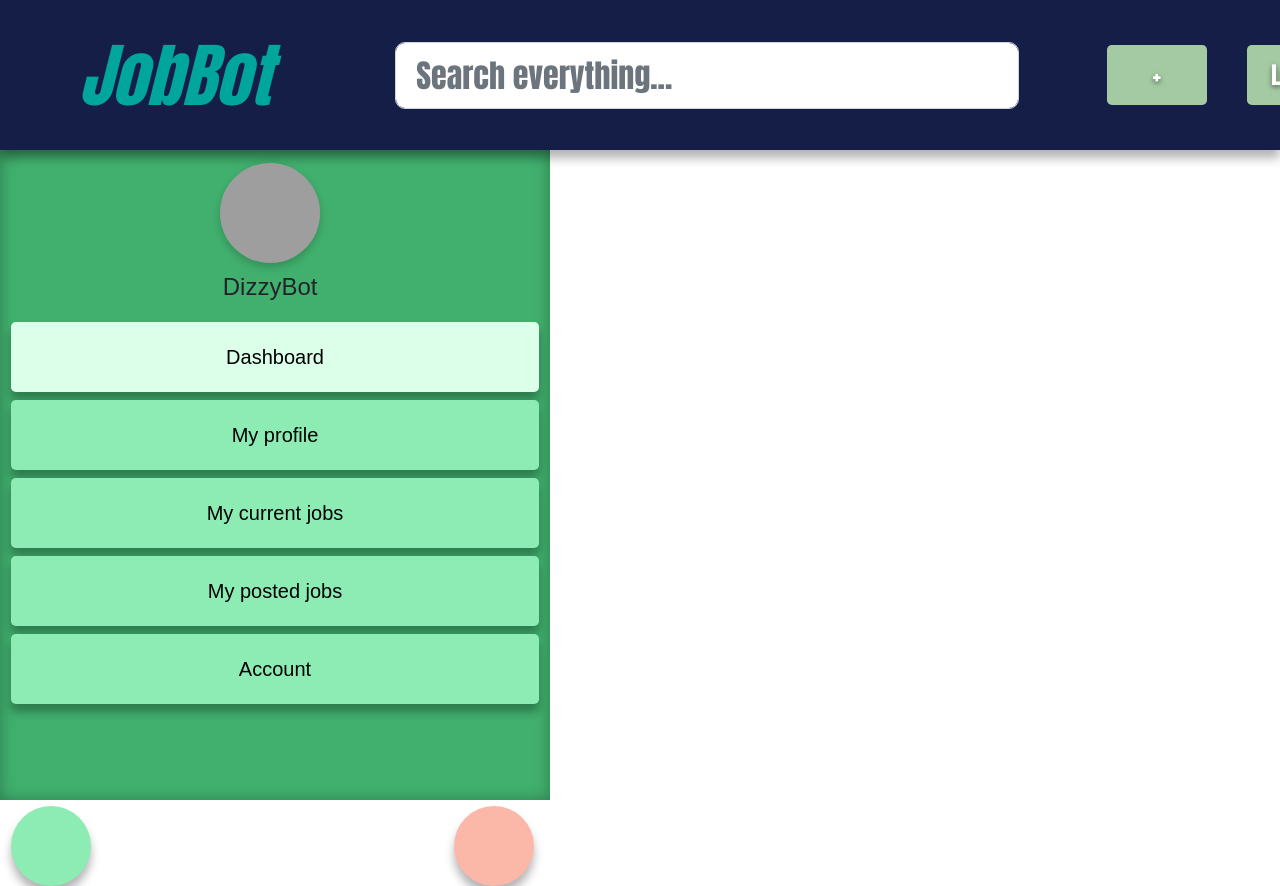
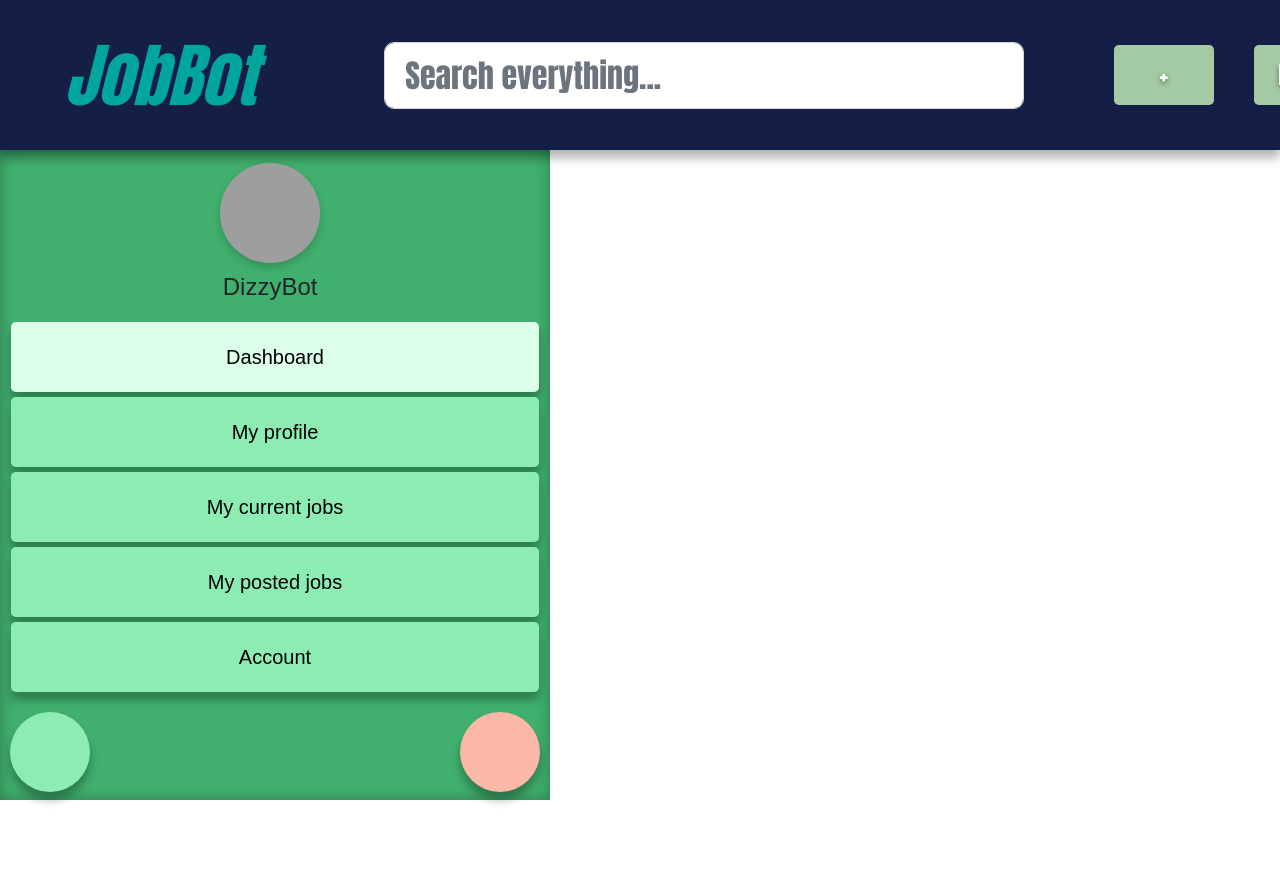
Before and after one commit to SomezakiNayuki/JobBot, an Angular app in the folder JobBot-UI/: page / in a window 1280 px wide. Shown: the top 886 px of the page. After the commit the page ends 800 px from the top, so only its background shows below. Built offline with nearby package versions, Linux system fonts and the light colour scheme; grey boxes are pictures that could not be loaded.

Commit message:
JB-21: Upgrade bootstrap to 5.1.3 and fix jb-sidebar-fn-btn position issue

```diff
--- a/JobBot-UI/package.json
+++ b/JobBot-UI/package.json
@@ -18,7 +18,7 @@
     "@angular/platform-browser": "^14.0.0",
     "@angular/platform-browser-dynamic": "^14.0.0",
     "@angular/router": "^14.0.0",
-    "bootstrap": "^4.5.3",
+    "bootstrap": "^5.1.3",
     "jquery": "^3.7.1",
     "popper.js": "^1.16.1",
     "rxjs": "~7.5.0",
--- a/JobBot-UI/src/app/pages/main-page/main-page.component.css
+++ b/JobBot-UI/src/app/pages/main-page/main-page.component.css
@@ -56,18 +56,18 @@
 .jb-sidebar-fn-btn {
   padding: 2%;
   display: inline !important;
-  position: relative;
-  top: 17%;
 }
 
 .jb-sidebar-btn-collapse {
-  position: relative;
-  left: 0%;
+  position: fixed;
+  bottom: 8px;
+  left: 10px;
   border: 0px !important;
 }
 
 .jb-sidebar-btn-logoff {
-  position: relative;
-  left: 66%;
+  position: fixed;
+  bottom: 8px;
+  left: 460px;
   border: 0px !important;
 }
--- a/JobBot-UI/src/app/pages/main-page/main-page.component.html
+++ b/JobBot-UI/src/app/pages/main-page/main-page.component.html
@@ -24,19 +24,19 @@
     </div>
   </div>
   <div class="jb-sidebar-btn">
-    <button class="btn btn-primary btn-lg btn-block jb-btn-block jb-sd-el jb-btn-clr-green-active">
+    <button class="btn-lg jb-btn-block jb-sd-el jb-btn-clr-green-active">
       <span class="jb-ft-clr-black">Dashboard</span>
     </button>
-    <button class="btn btn-primary btn-lg btn-block jb-btn-block jb-sd-el jb-btn-clr-green">
+    <button class="btn-lg jb-btn-block jb-sd-el jb-btn-clr-green jb-mt-5">
       <span class="jb-ft-clr-black">My profile</span>
     </button>
-    <button class="btn btn-primary btn-lg btn-block jb-btn-block jb-sd-el jb-btn-clr-green">
+    <button class="btn-lg jb-btn-block jb-sd-el jb-btn-clr-green jb-mt-5">
       <span class="jb-ft-clr-black">My current jobs</span>
     </button>
-    <button class="btn btn-primary btn-lg btn-block jb-btn-block jb-sd-el jb-btn-clr-green">
+    <button class="btn-lg jb-btn-block jb-sd-el jb-btn-clr-green jb-mt-5">
       <span class="jb-ft-clr-black">My posted jobs</span>
     </button>
-    <button class="btn btn-primary btn-lg btn-block jb-btn-block jb-sd-el jb-btn-clr-green">
+    <button class="btn-lg jb-btn-block jb-sd-el jb-btn-clr-green jb-mt-5">
       <span class="jb-ft-clr-black">Account</span>
     </button>
   </div>
--- a/JobBot-UI/src/common-css/surrounding-css/margin.css
+++ b/JobBot-UI/src/common-css/surrounding-css/margin.css
@@ -1,3 +1,7 @@
 .jb-mr-40 {
   margin-right: 40px !important;
 }
+
+.jb-mt-5 {
+  margin-top: 5px !important;
+}
```
Also changed, not shown: 2 other files (tests, documents, lock files or other folders).
